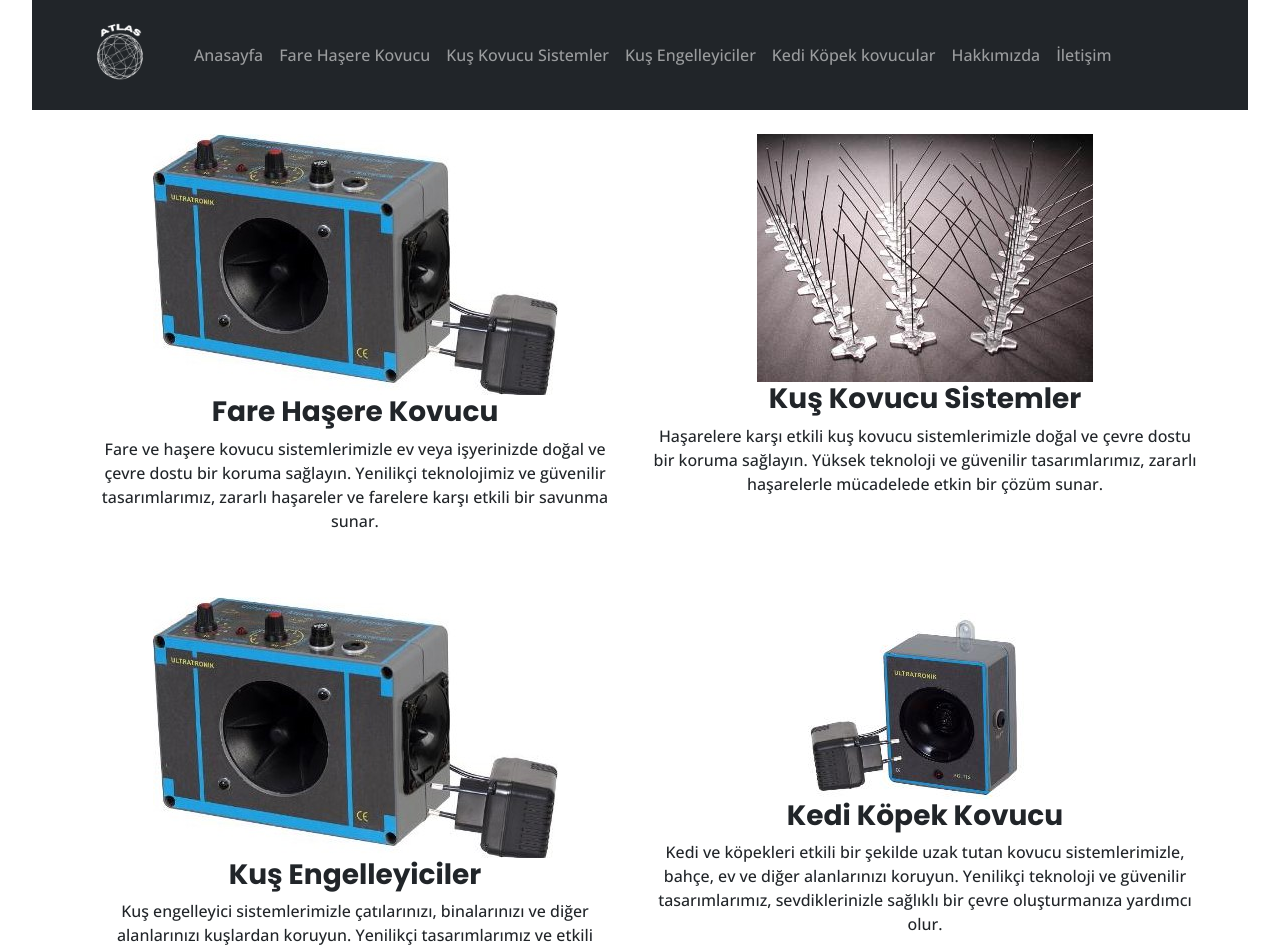
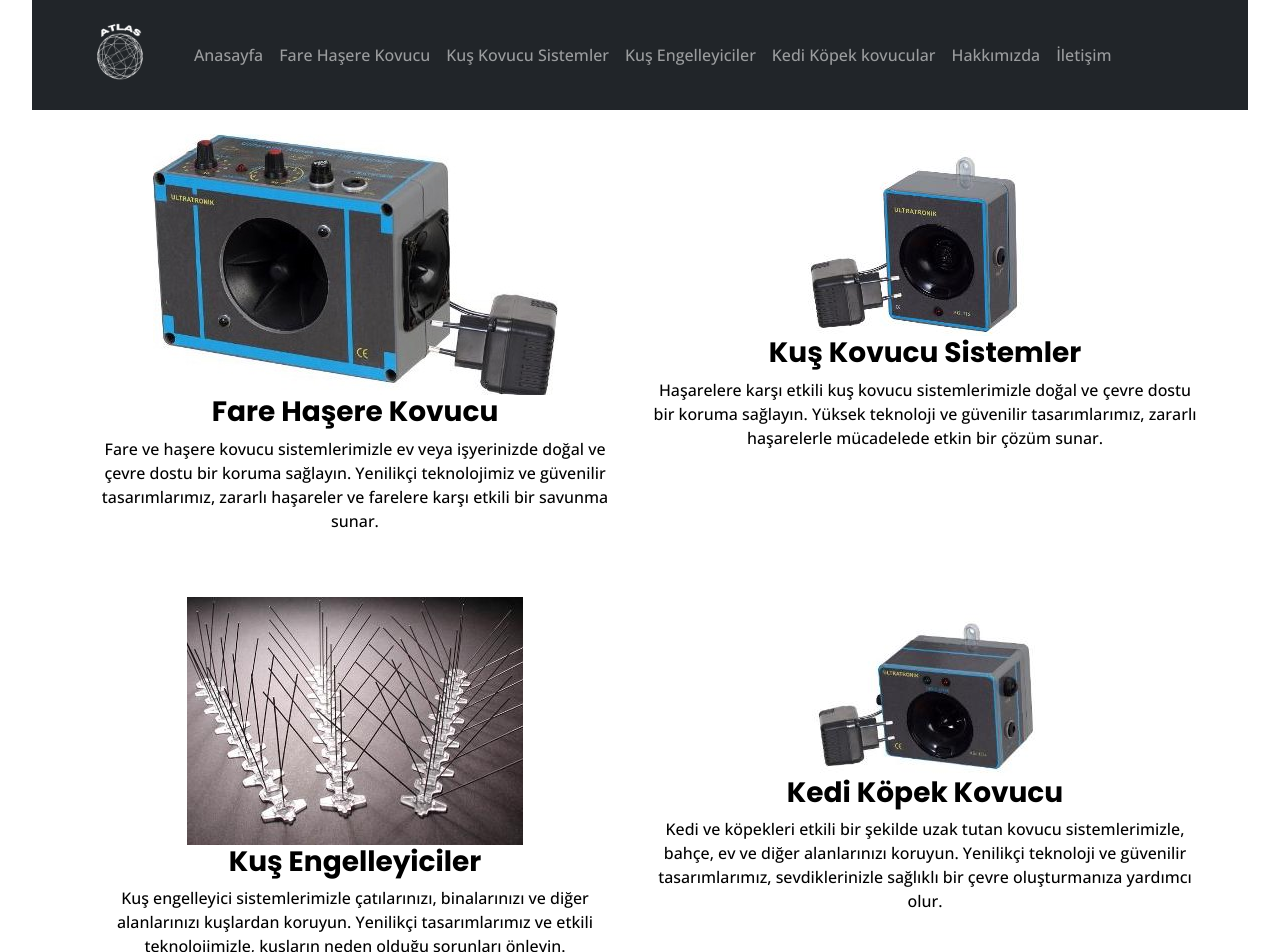
Before and after one commit to Mert003/ilaclama, a React (Create React App) app: page / in a window 1280 px wide. Shown: the top 952 px of the page. Built offline with nearby package versions, Linux system fonts and the light colour scheme.

Commit message:
duzenlenme so2n2aaa

```diff
--- a/src/components/hero/hero.js
+++ b/src/components/hero/hero.js
@@ -2,42 +2,59 @@ import React from 'react';
 import { Container, Row, Col, Image } from 'react-bootstrap';
 import 'bootstrap/dist/css/bootstrap.min.css';
 import kedi from "../../images/ag715.jpg"
+import kedi2 from "../../images/ag113.jpg"
 import kusengelleyici from "../../images/ag450.jpg";
 import kuskovucu from "../../images/kusengelleyici2.jpg";
 import "../../styles/animation.css";
+import {Link} from "react-router-dom"
 const Hero = () => {
   return (
     <Container className='my-4'>
 
       <Row >
+
       <Col className='col-12 col-md-6' id='animasyon' >
+      <Link to="/farehasere">
           <Image src={kusengelleyici} alt="Image 2" fluid />
 
           <h3>Fare Haşere Kovucu</h3>
           <p>Fare ve haşere kovucu sistemlerimizle ev veya işyerinizde doğal ve çevre dostu bir koruma sağlayın. Yenilikçi teknolojimiz ve güvenilir tasarımlarımız, zararlı haşareler ve farelere karşı etkili bir savunma sunar. </p>
+          </Link>
+        </Col>
 
-        </Col>
+
+
         <Col className='col-12 col-md-6' id='animasyon'>
-          <Image src={kuskovucu} alt="Image 1" fluid  />
+        <Link to="/kuskovucu">
+          <Image src={kedi} alt="Image 1" fluid  />
 
           <h3>Kuş Kovucu Sistemler</h3>
           <p>Haşarelere karşı etkili kuş kovucu sistemlerimizle doğal ve çevre dostu bir koruma sağlayın. Yüksek teknoloji ve güvenilir tasarımlarımız, zararlı haşarelerle mücadelede etkin bir çözüm sunar. </p>
 
+          </Link>
         </Col>
+
+
         <Col className='col-12 col-md-6 my-5' id='animasyon'>
-          <Image src={kusengelleyici} alt="Image 2" fluid />
+        <Link to="/kusengelleyici">
+          <Image src={kuskovucu} alt="Image 2" fluid />
 
           <h3>Kuş Engelleyiciler</h3>
           <p>Kuş engelleyici sistemlerimizle çatılarınızı, binalarınızı ve diğer alanlarınızı kuşlardan koruyun. Yenilikçi tasarımlarımız ve etkili teknolojimizle, kuşların neden olduğu sorunları önleyin.</p>
+          </Link>
+        </Col>
 
-        </Col>
+
+
         <Col className='col-12 col-md-6 my-5' id='animasyon'>
-          <Image src={kedi} alt="Image 3" fluid />
+        <Link to="/kedikopekkovucu">
+          <Image src={kedi2} alt="Image 3" fluid />
 
           <h3>Kedi Köpek Kovucu</h3>
           <p>Kedi ve köpekleri etkili bir şekilde uzak tutan kovucu sistemlerimizle, bahçe, ev ve diğer alanlarınızı koruyun. Yenilikçi teknoloji ve güvenilir tasarımlarımız, sevdiklerinizle sağlıklı bir çevre oluşturmanıza yardımcı olur. </p>
+          </Link>
+        </Col>
 
-        </Col>
       </Row>
 
 
```
